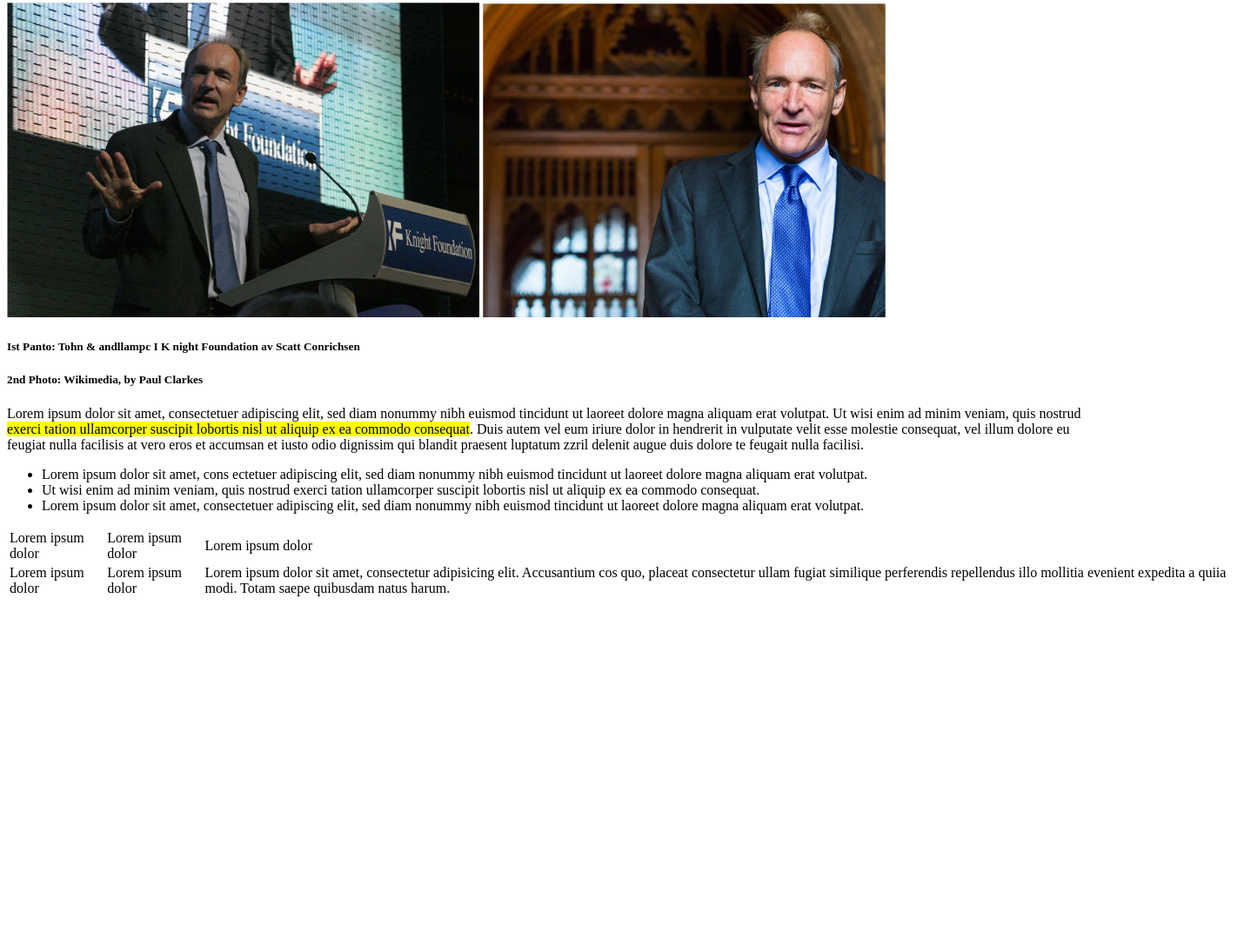
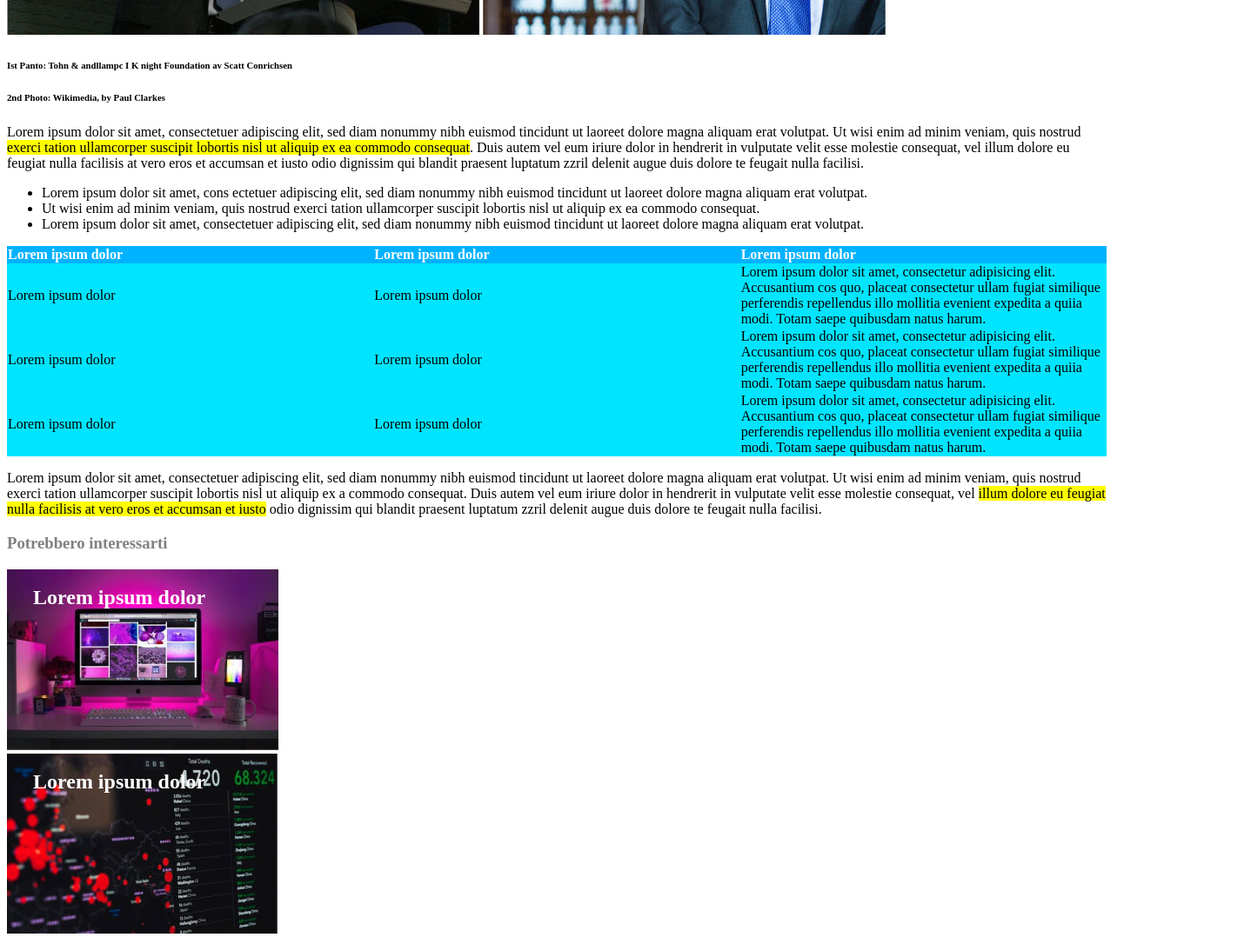
Before and after one commit to galdoben/html-css-booleaner, a plain HTML site: page index.html in a window 1280 px wide. Shown: the part 614-1700 px from the top of the page at 87% size, 1438 px wide, since content can reach past the window. Before the commit the page ends 1311 px from the top, so only its background shows below. Drawn offline with Linux system fonts and the light colour scheme.

Commit message:
final draft

```diff
--- a/css/style.css
+++ b/css/style.css
@@ -1,27 +1,61 @@
 header #pattern{
 height: 135px;
 width: 100%;
-background-color: aqua;
+background-color: #008cff;
 background-image: url(../img.css/pattern.png);
 background-size: 600px;
 }
 header #pattern img{
-    height: 30px;
+    height: 60px;
+    margin-top: 60px;
 }
-
-div .logo{
-    top: 30px;
-    height: 5px;
-    width: 1px;
+section h3{
+    color: gray;
+}
+div h5{
+    color: grey;
 }
 header span{
-    color: blue;
+    color: #00e5ff;
 }
 main span{
     background-color: yellow;
 }
+table{
+    border-collapse: collapse;
 
+}
+thead td{
+    width: 25%;
+    background-color: hwb(198 0% 0%);
+    color: white;
+}
+tbody td{
+    background-color: #00e5ff;
+}
+tfoot td{
+    background-color: #00e5ff;
+}
+footer .text-image-2{
+    position: relative;
+}
+footer .text-image-2{
+    position: absolute;
+    margin-left: 30px;
+}
+footer .text-image-2{
+    color:white
+}
 
-table {
-    width: 1430px;
+footer .text-image{
+position:relative;
 }
+footer .text-image{
+    position:absolute
+}
+footer .text-image{
+    color:white
+}
+footer .text-image{
+    margin-left: 30px;
+}
--- a/index.html
+++ b/index.html
@@ -11,19 +11,17 @@
     <header>
         <section>
         <div id="pattern">
-        </div>
-        <div class="logo">
           <img src="./img.css/logo.svg" alt="logo">
         </div>
+        <div>
         <h1>Internet deve essere al servizio del "bene pubblico": il
             manifesto di Tim Berners-Lee</h1>
             <h3>Scritto da <span>The Booleaner</span></h3>
             <h5>il 10/10/2020</h5>
-        <div>
             <img src="./img.css/tim-1.jpg" alt="tim1">
             <img src="./img.css/tim-2.jpg" alt="tim2">
-            <h5>Ist Panto: Tohn & andllampc I K night Foundation av Scatt Conrichsen</h5>
-            <h5>2nd Photo: Wikimedia, by Paul Clarkes</h5>
+            <h6>Ist Panto: Tohn & andllampc I K night Foundation av Scatt Conrichsen</h6>
+            <h6>2nd Photo: Wikimedia, by Paul Clarkes</h6>
         </div>
         </section>
     </header>
@@ -47,9 +45,9 @@
             <table>
                 <thead>
                     <tr>
-                        <td>Lorem ipsum dolor</td>
-                        <td>Lorem ipsum dolor</td>
-                        <td>Lorem ipsum dolor</td>
+                        <td><strong>Lorem ipsum dolor</strong></td>
+                        <td><strong>Lorem ipsum dolor</stron></td>
+                        <td><strong>Lorem ipsum dolor</stron></td>
                     </tr>
                 </thead>
                 <tbody>
@@ -59,12 +57,49 @@
                         <td>Lorem ipsum dolor sit amet, consectetur adipisicing elit. Accusantium cos quo,
                             placeat consectetur ullam fugiat similique perferendis repellendus illo mollitia evenient expedita a quiia modi. Totam saepe quibusdam natus harum.</td>
                      </tr>
-
+                     <tr>
+                        <td>Lorem ipsum dolor</td>
+                        <td>Lorem ipsum dolor</td>
+                        <td>Lorem ipsum dolor sit amet, consectetur adipisicing elit. Accusantium cos quo,
+                            placeat consectetur ullam fugiat similique perferendis repellendus illo mollitia evenient expedita a quiia modi. Totam saepe quibusdam natus harum.</td>
+                     </tr>
                 </tbody>
+                <tfoot>
+                    <tr>
+                        <td>Lorem ipsum dolor</td>
+                        <td>Lorem ipsum dolor</td>
+                        <td>Lorem ipsum dolor sit amet, consectetur adipisicing elit. Accusantium cos quo,
+                            placeat consectetur ullam fugiat similique perferendis repellendus illo mollitia evenient expedita a quiia modi. Totam saepe quibusdam natus harum.</td>
+                    </tr>
+                </tfoot>
             </table>
+        </div>
+        <div>
+            <p>Lorem ipsum dolor sit amet, consectetuer adipiscing elit, sed diam nonummy nibh euismod tincidunt ut laoreet dolore magna aliquam erat volutpat. Ut wisi enim
+                ad minim veniam, quis nostrud exerci tation ullamcorper suscipit lobortis nisl ut aliquip ex a commodo consequat. Duis autem vel eum iriure dolor in hendrerit in
+                vulputate velit esse molestie consequat, vel <span>illum dolore eu feugiat nulla facilisis at vero eros et accumsan et iusto</span> odio dignissim qui blandit praesent luptatum
+                zzril delenit augue duis dolore te feugait nulla facilisi.
+            </p>
         </div>
     </section>
 </main>
-    <footer></footer>
+    <footer>
+        <section>
+            <h3>Potrebbero interessarti</h3>
+            <div class="text-image-2">
+                <h2><strong>Lorem ipsum dolor</strong></h2>
+                 </div>
+            <div class="image-pc">
+            <img src="./img.css/monitor.jpg" alt="pc"><br>
+            </div>
+            <div class="text-image">
+            <h2><strong>Lorem ipsum dolor</strong></h2>
+            </div>
+
+
+            </div>
+            <img src="./img.css/graph.jpg" alt="dates">
+        </section>
+    </footer>
 </body>
 </html>
```
